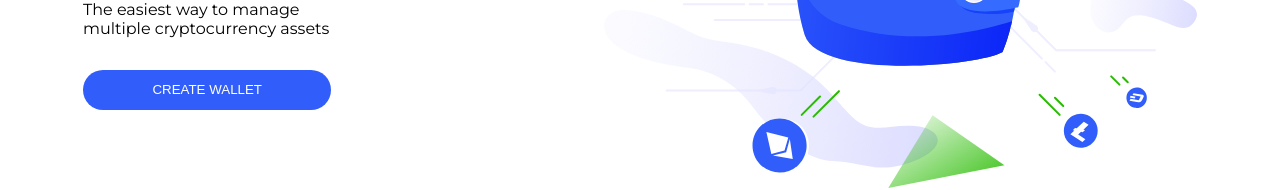
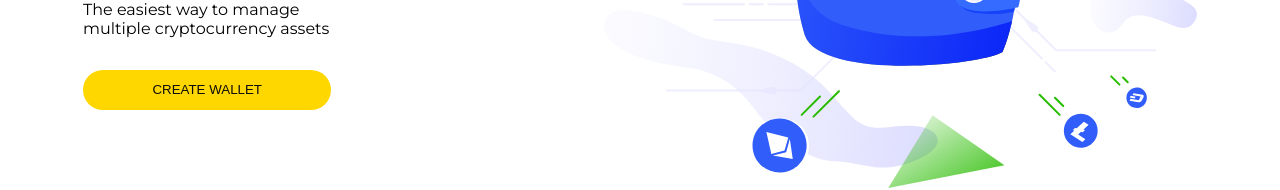
Before and after one commit to rts-cmk-wu04/dappy-crypto-currency-MadsHaerup, a React (Create React App) app: page / in a window 1280 px wide. Shown: the part 342-532 px from the top of the page. Built offline with nearby package versions, Linux system fonts and the light colour scheme.

Commit message:
btest onclick

```diff
--- a/src/components/Wallet.js
+++ b/src/components/Wallet.js
@@ -15,7 +15,12 @@ export default function Wallet() {
 					The easiest way to manage
 					<br /> multiple cryptocurrency assets
 				</p>
-				<button className="wallet__create__button">create wallet</button>
+				<button
+					className="wallet__create__button"
+					//eslint-disable-next-line
+					onClick={() => gtag("event", "select_content", { "content_type": heading, "test-type": "A" })}>
+					create wallet
+				</button>
 			</div>
 			<div className="wallet__image">
 				<img src={wallet} alt="wallet" />
--- a/src/components/Wallet.scss
+++ b/src/components/Wallet.scss
@@ -1,28 +1,28 @@
-@import '../variables';
+@import "../variables";
 
-.wallet{
+.wallet {
 	display: flex;
 	justify-content: space-around;
-  margin-top:2rem;
-  margin-bottom:2rem;
+	margin-top: 2rem;
+	margin-bottom: 2rem;
 
-  &__create{
+	&__create {
 		display: grid;
 		align-content: center;
-    grid-gap:1rem;
+		grid-gap: 1rem;
 
-    &__title{
-      margin-bottom:0;
+		&__title {
+			margin-bottom: 0;
 		}
 
-    &__button{
-      color:#fff;
-      background-color: $btnColor;
+		&__button {
+			color: rgb(14, 12, 12);
+			background-color: gold;
 			text-transform: uppercase;
-      border-radius:51px;
-      height:40px;
-      width:70%;
-      border:none;
+			border-radius: 51px;
+			height: 40px;
+			width: 70%;
+			border: none;
 		}
 	}
 }
```
Lines whose indentation alone changed are shown as unchanged.
